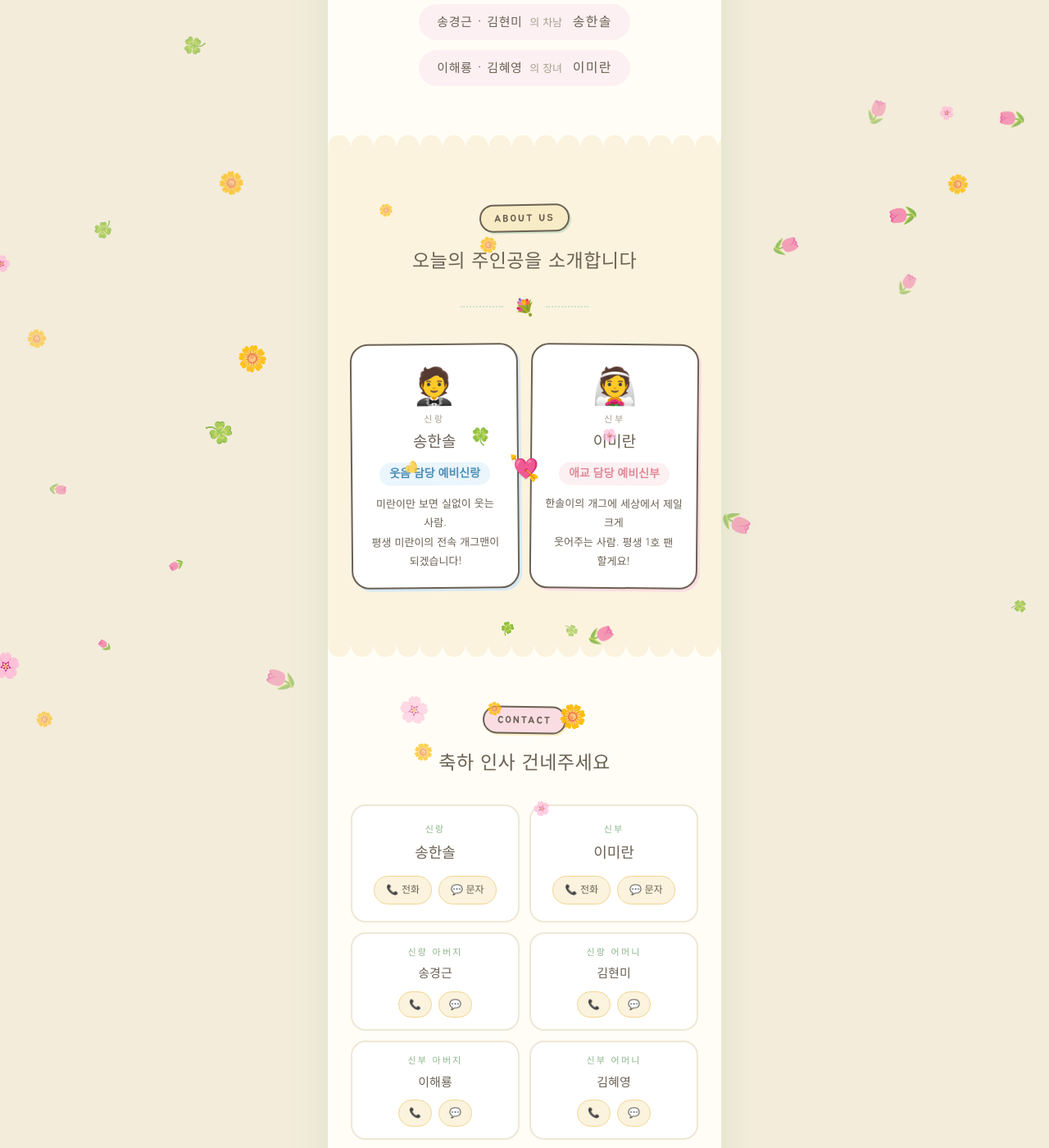
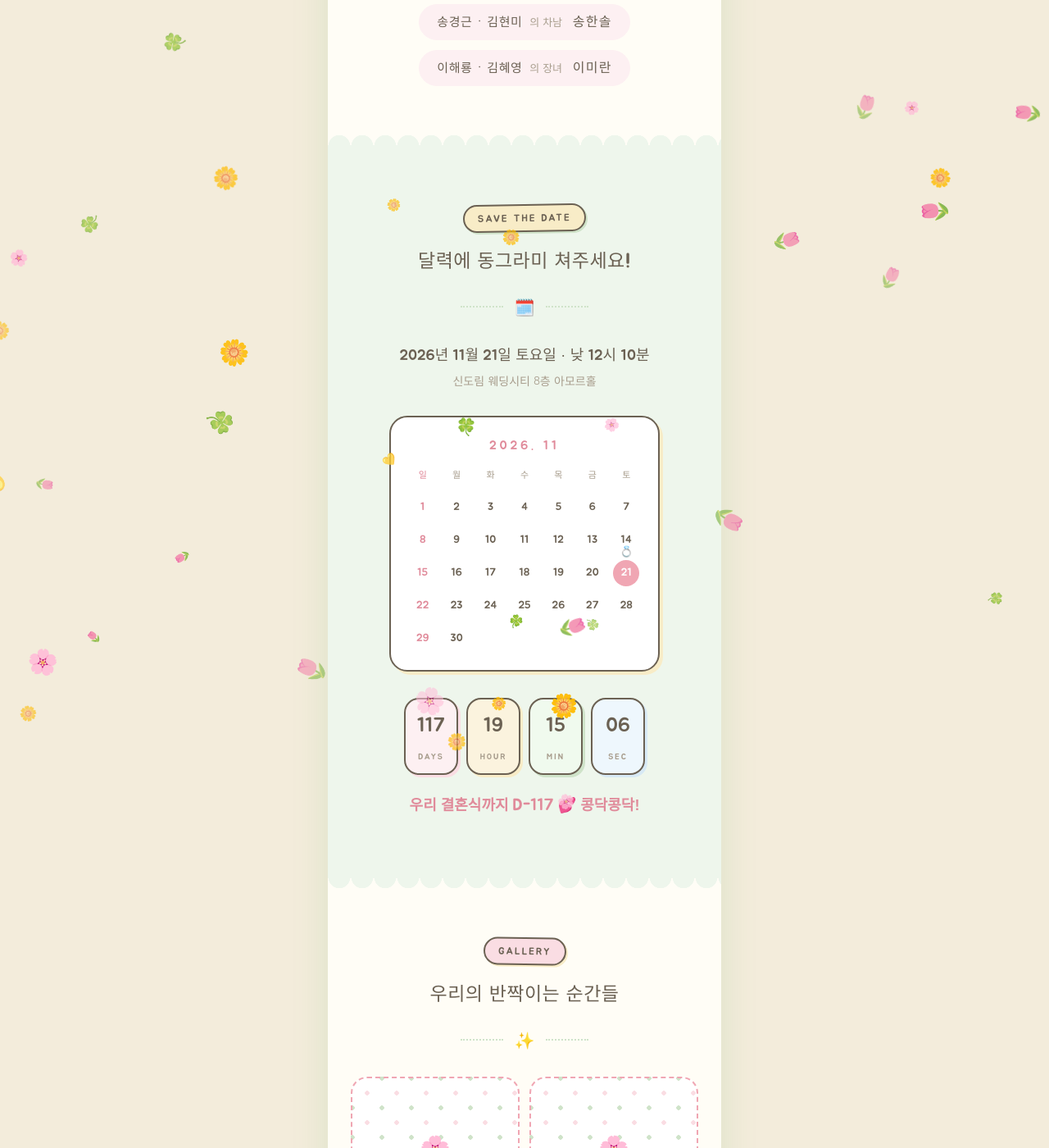
Before and after one commit to ssolllll/wedding-invitation, a Jekyll site: the page built from index.html, in a window 1280 px wide and 1400 px high, scrolled down 1750 px. Shown: the whole window at 82% size. Built offline with Jekyll 4.4.1, drawn with Linux system fonts in a browser that asks for light colours; some web fonts are replaced; some of the changed text lies outside the part shown.

Commit message:
Remove: ABOUT US(신랑신부 소개)·CONTACT(연락처) 섹션 삭제, 갤러리는 사진 재선정 전까지 자리표시로 원복
Co-Authored-By: Claude Fable 5 <noreply@anthropic.com>

```diff
--- a/index.html
+++ b/index.html
@@ -54,92 +54,7 @@ layout: default
   </div>
 </section>
 
-<!-- ============ 4. 신랑 & 신부 소개 ============ -->
-<section class="section section--yellow">
-  <p class="section__eyebrow reveal"><span class="sticker">ABOUT US</span></p>
-  <h2 class="section__title reveal">오늘의 주인공을 소개합니다</h2>
-  <div class="ornament reveal"><span class="wiggle">💐</span></div>
-
-  <div class="couple reveal">
-    <div class="couple-card couple-card--groom">
-      <span class="couple-card__avatar bounce" aria-hidden="true">{{ site.groom.emoji }}</span>
-      <p class="couple-card__role">신랑</p>
-      <p class="couple-card__name">{{ site.groom.name }}</p>
-      <p class="couple-card__tagline">{{ site.groom.tagline }}</p>
-      <p class="couple-card__intro">{{ site.groom.intro | newline_to_br }}</p>
-    </div>
-    <div class="couple-heart bounce" aria-hidden="true">💘</div>
-    <div class="couple-card couple-card--bride">
-      <span class="couple-card__avatar bounce bounce--delay" aria-hidden="true">{{ site.bride.emoji }}</span>
-      <p class="couple-card__role">신부</p>
-      <p class="couple-card__name">{{ site.bride.name }}</p>
-      <p class="couple-card__tagline">{{ site.bride.tagline }}</p>
-      <p class="couple-card__intro">{{ site.bride.intro | newline_to_br }}</p>
-    </div>
-  </div>
-</section>
-
-<!-- ============ 5. 연락처 ============ -->
-<section class="section">
-  <p class="section__eyebrow reveal"><span class="sticker sticker--pink">CONTACT</span></p>
-  <h2 class="section__title reveal">축하 인사 건네주세요</h2>
-
-  <div class="contact-grid reveal">
-    <div class="contact-card">
-      <p class="contact-card__role">신랑</p>
-      <p class="contact-card__name">{{ site.groom.name }}</p>
-      <div class="contact-card__actions">
-        <a href="tel:{{ site.groom.phone }}" aria-label="신랑에게 전화">📞 전화</a>
-        <a href="sms:{{ site.groom.phone }}" aria-label="신랑에게 문자">💬 문자</a>
-      </div>
-    </div>
-    <div class="contact-card">
-      <p class="contact-card__role">신부</p>
-      <p class="contact-card__name">{{ site.bride.name }}</p>
-      <div class="contact-card__actions">
-        <a href="tel:{{ site.bride.phone }}" aria-label="신부에게 전화">📞 전화</a>
-        <a href="sms:{{ site.bride.phone }}" aria-label="신부에게 문자">💬 문자</a>
-      </div>
-    </div>
-  </div>
-
-  <div class="contact-grid contact-grid--parents reveal">
-    <div class="contact-card contact-card--small">
-      <p class="contact-card__role">신랑 아버지</p>
-      <p class="contact-card__name">{{ site.groom.father.name }}</p>
-      <div class="contact-card__actions">
-        <a href="tel:{{ site.groom.father.phone }}">📞</a>
-        <a href="sms:{{ site.groom.father.phone }}">💬</a>
-      </div>
-    </div>
-    <div class="contact-card contact-card--small">
-      <p class="contact-card__role">신랑 어머니</p>
-      <p class="contact-card__name">{{ site.groom.mother.name }}</p>
-      <div class="contact-card__actions">
-        <a href="tel:{{ site.groom.mother.phone }}">📞</a>
-        <a href="sms:{{ site.groom.mother.phone }}">💬</a>
-      </div>
-    </div>
-    <div class="contact-card contact-card--small">
-      <p class="contact-card__role">신부 아버지</p>
-      <p class="contact-card__name">{{ site.bride.father.name }}</p>
-      <div class="contact-card__actions">
-        <a href="tel:{{ site.bride.father.phone }}">📞</a>
-        <a href="sms:{{ site.bride.father.phone }}">💬</a>
-      </div>
-    </div>
-    <div class="contact-card contact-card--small">
-      <p class="contact-card__role">신부 어머니</p>
-      <p class="contact-card__name">{{ site.bride.mother.name }}</p>
-      <div class="contact-card__actions">
-        <a href="tel:{{ site.bride.mother.phone }}">📞</a>
-        <a href="sms:{{ site.bride.mother.phone }}">💬</a>
-      </div>
-    </div>
-  </div>
-</section>
-
-<!-- ============ 6. 예식 안내 (달력 + D-day) ============ -->
+<!-- ============ 4. 예식 안내 (달력 + D-day) ============ -->
 <section class="section section--mint">
   <p class="section__eyebrow reveal"><span class="sticker">SAVE THE DATE</span></p>
   <h2 class="section__title reveal">달력에 동그라미 쳐주세요!</h2>
@@ -161,24 +76,24 @@ layout: default
   <p class="countdown__message reveal" id="cd-message"></p>
 </section>
 
-<!-- ============ 7. 갤러리 ============ -->
+<!-- ============ 5. 갤러리 ============ -->
 <section class="section">
   <p class="section__eyebrow reveal"><span class="sticker sticker--pink">GALLERY</span></p>
   <h2 class="section__title reveal">우리의 반짝이는 순간들</h2>
   <div class="ornament reveal"><span class="wiggle">✨</span></div>
 
+  <!-- 사진 선정 전: 자리 표시만 (6장) -->
   <div class="gallery">
-    {% for i in (1..19) %}
-    {% assign n = i | append: '' %}
-    {% if i < 10 %}{% assign n = '0' | append: i %}{% endif %}
-    <div class="gallery-item reveal reveal--photo">
-      <img class="gallery-item__img" src="{{ '/assets/img/gallery/g' | append: n | append: '.jpg' | relative_url }}" alt="{{ site.groom.name }} · {{ site.bride.name }} 갤러리 사진 {{ i }}" loading="lazy">
+    {% for i in (1..6) %}
+    <div class="photo-placeholder photo-placeholder--gallery reveal reveal--photo" role="img" aria-label="갤러리 사진 {{ i }} 자리">
+      <span class="photo-placeholder__icon">🌸</span>
+      <span class="photo-placeholder__text">사진 {{ i }}</span>
     </div>
     {% endfor %}
   </div>
 </section>
 
-<!-- ============ 8. 오시는 길 ============ -->
+<!-- ============ 6. 오시는 길 ============ -->
 <section class="section section--yellow">
   <p class="section__eyebrow reveal"><span class="sticker">LOCATION</span></p>
   <h2 class="section__title reveal">이곳으로 와주세요!</h2>
@@ -215,7 +130,7 @@ layout: default
   </dl>
 </section>
 
-<!-- ============ 9. 마음 전하실 곳 ============ -->
+<!-- ============ 7. 마음 전하실 곳 ============ -->
 <section class="section">
   <p class="section__eyebrow reveal"><span class="sticker sticker--pink">WITH LOVE</span></p>
   <h2 class="section__title reveal">마음 전하실 곳</h2>
@@ -256,7 +171,7 @@ layout: default
   </div>
 </section>
 
-<!-- ============ 10. 방명록 ============ -->
+<!-- ============ 8. 방명록 ============ -->
 {% if site.guestbook.enabled %}
 <section class="section section--mint" id="guestbook"
          data-project-id="{{ site.guestbook.firebase_project_id }}"
@@ -283,7 +198,7 @@ layout: default
 </section>
 {% endif %}
 
-<!-- ============ 11. 마무리 ============ -->
+<!-- ============ 9. 마무리 ============ -->
 <footer class="closing">
   <p class="closing__thanks reveal">THANK YOU</p>
   <p class="closing__names reveal">{{ site.groom.name }} 💛 {{ site.bride.name }}</p>
```
